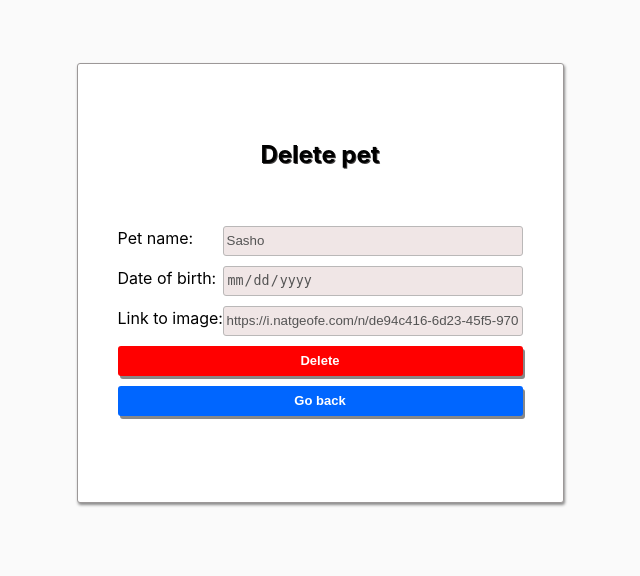
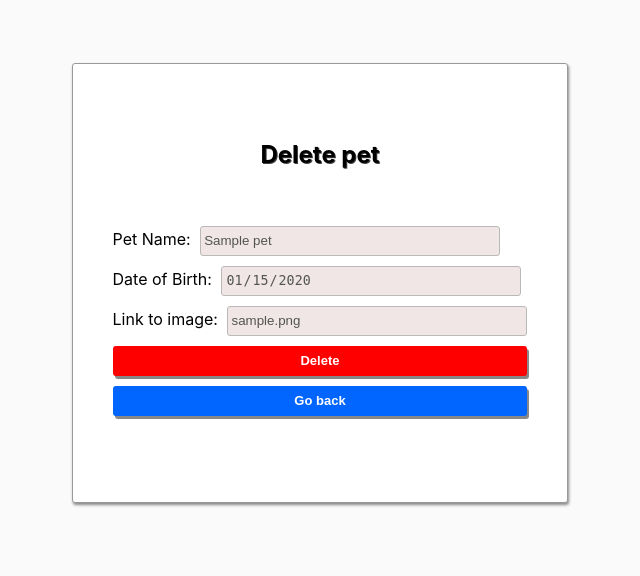
Before and after one commit to Viksata7677/Petstagram, a Django app: a page that uses templates/pets/pet-delete-page.html in a window 1280 px wide. Shown: the part 87-663 px from the top of the page, without its empty margins (320-960 px from the left). Run offline with Django 5.2, Linux system fonts and the light colour scheme; tables that the repository leaves empty hold one stand-in row (values such as "Sample post").

Commit message:
Created delete pet functionality

```diff
--- a/petstagram/pets/forms.py
+++ b/petstagram/pets/forms.py
@@ -20,6 +20,7 @@ class PetBaseForm(forms.ModelForm):
             'personal_photo': 'Link to image'
         }
 
+
 class PetAddForm(PetBaseForm):
     pass
 
@@ -29,4 +30,9 @@ class PetEditForm(PetBaseForm):
 
 
 class PetDeleteForm(PetBaseForm):
-    pass
+    def __init__(self, *args, **kwargs):
+        super().__init__(*args, **kwargs)
+
+        for field in self.fields.values():
+            field.widget.attrs['disabled'] = True
+            field.widget.attrs['readonly'] = True
--- a/petstagram/pets/views.py
+++ b/petstagram/pets/views.py
@@ -1,6 +1,6 @@
 from django.shortcuts import render, redirect
 
-from petstagram.pets.forms import PetAddForm, PetEditForm
+from petstagram.pets.forms import PetAddForm, PetEditForm, PetDeleteForm
 from petstagram.pets.models import Pet
 
 
@@ -52,4 +52,16 @@ def pet_edit(request, username: str, pet_slug: str):
 
 
 def pet_delete(request, username: str, pet_slug: str):
-    return render(request, 'pets/pet-delete-page.html')
+    pet = Pet.objects.get(slug=pet_slug)
+    form = PetDeleteForm(instance=pet)
+
+    if request.method == 'POST':
+        pet.delete()
+        return redirect('profile-details', pk=1)
+
+    context = {
+        'pet': pet,
+        'form': form
+    }
+
+    return render(request, 'pets/pet-delete-page.html', context)
--- a/templates/pets/pet-delete-page.html
+++ b/templates/pets/pet-delete-page.html
@@ -7,21 +7,9 @@
     <div class="edit-delete edit-photo">
         <h2>Delete pet</h2>
         <!-- Starts Delete Pet Form -->
-        <form action="#">
-            <p>
-                <label for="pet-name">Pet name: </label>
-                <input type="text" placeholder="Name" value="Sasho" disabled>
-            </p>
-            <p>
-                <label for="pet-date">Date of birth: </label>
-                <input type="date" disabled>
-            </p>
-            <p>
-                <label for="pet-image">Link to image: </label>
-                <input type="text" placeholder="Link to image"
-                       value="https://i.natgeofe.com/n/de94c416-6d23-45f5-9708-e8d56289268e/naturepl_01132178.jpg?w=636&h=631"
-                       alt="pet image" disabled>
-            </p>
+        <form action="{% url 'pet-delete' username pet_slug %}" method="post">
+            {{ form }}
+            {% csrf_token %}
             <!-- Delete Pet Button -->
             <button class="delete-btn" type="submit">Delete</button>
             <!-- Go Back Button -->
```
